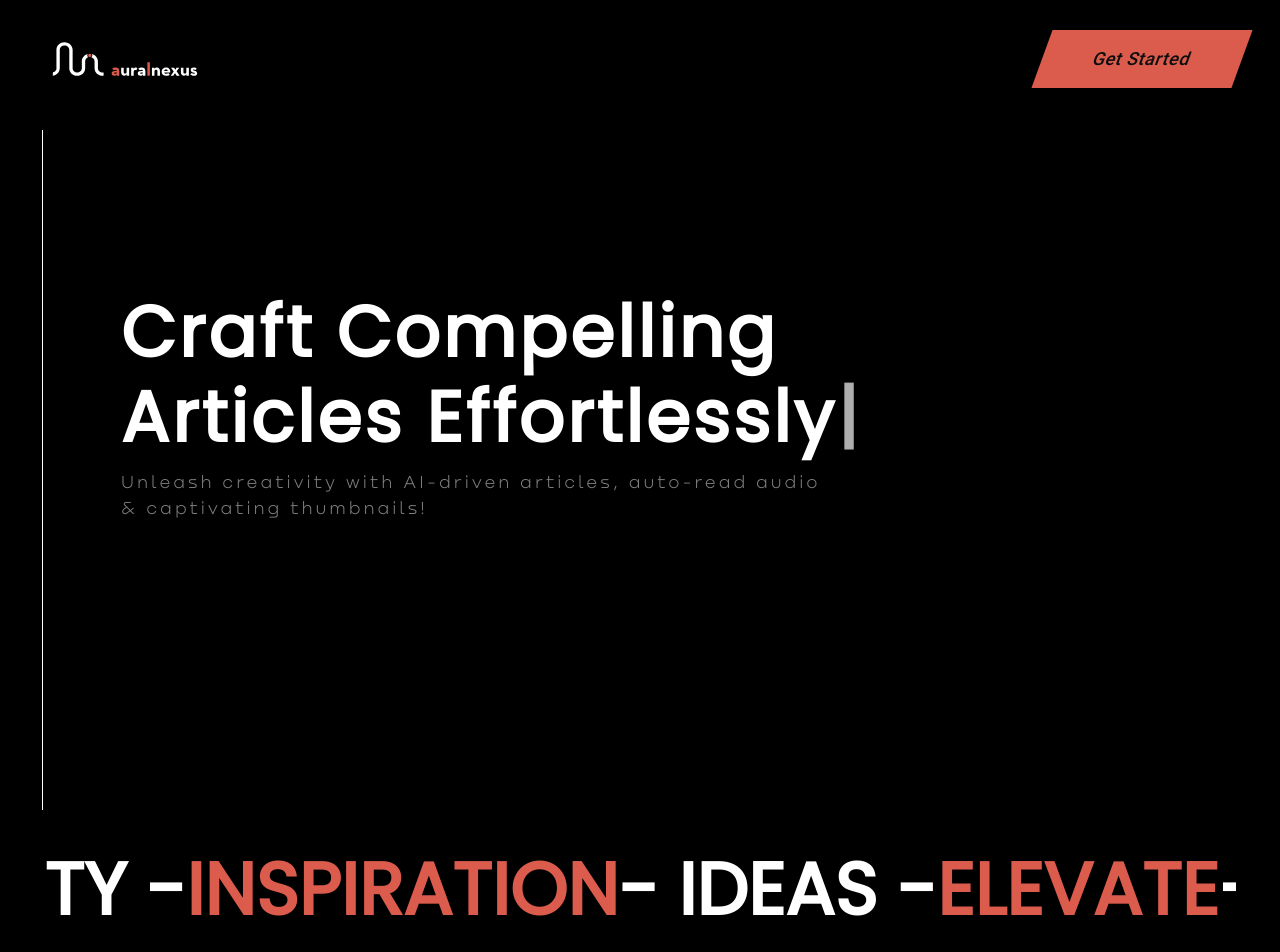
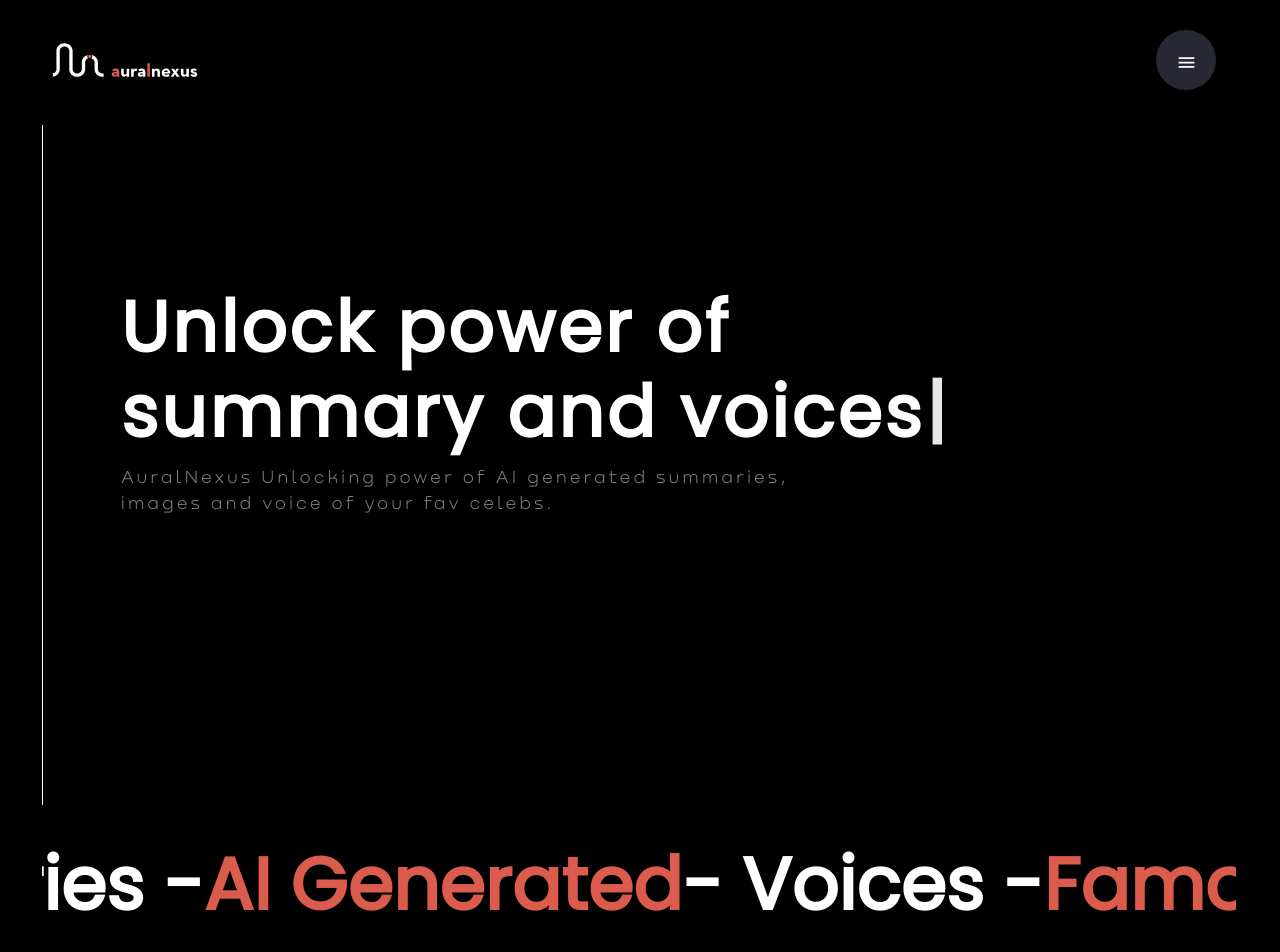
Before and after one commit to AbdulWahabRaza0/playIn, a Next.js app: page / in a window 1280 px wide. Shown: the top 952 px of the page. Built offline with nearby package versions, Linux system fonts and the light colour scheme; a web font is replaced by a local one.

Commit message:
setting up things

```diff
--- a/app/layout.tsx
+++ b/app/layout.tsx
@@ -1,22 +1,26 @@
-import './globals.css'
-import type { Metadata } from 'next'
-import { Inter } from 'next/font/google'
+import "./globals.css";
+import type { Metadata } from "next";
+import { Inter } from "next/font/google";
 
-const inter = Inter({ subsets: ['latin'] })
+const inter = Inter({ subsets: ["latin"] });
 
 export const metadata: Metadata = {
-  title: 'Create Next App',
-  description: 'Generated by create next app',
-}
+  title: "Create Next App",
+  description: "Generated by create next app",
+};
 
 export default function RootLayout({
   children,
 }: {
-  children: React.ReactNode
+  children: React.ReactNode;
 }) {
   return (
     <html lang="en">
+      <head>
+        <title>Auralnexus</title>
+        <link rel="shortcut icon" href="/assets/logo.svg" type="image/x-icon" />
+      </head>
       <body className={inter.className}>{children}</body>
     </html>
-  )
+  );
 }
--- a/app/page.tsx
+++ b/app/page.tsx
@@ -17,8 +17,11 @@ import { H1, P } from "@/components/Typography";
 import { PrimaryButton } from "@/components/Buttons";
 import AddIcon from "@mui/icons-material/Add";
 import RemoveIcon from "@mui/icons-material/Remove";
+import LinkedInIcon from "@mui/icons-material/LinkedIn";
 import ShopIcon from "@mui/icons-material/Shop";
 import "bootstrap/dist/css/bootstrap.min.css";
+import AOS from "aos";
+import "aos/dist/aos.css";
 const Header1Data = [
   {
     headline: "Effortless Summaries",
@@ -82,6 +85,8 @@ export default function Home() {
     query: "(max-width: 752px)",
   });
   useEffect(() => {
+    AOS.init();
+    AOS.refresh();
     setMount(true);
   }, []);
   return (
@@ -90,7 +95,7 @@ export default function Home() {
         <Navbar />
         <Wrapper>
           <Container>
-            <Spacer height="100px" />
+            <Spacer height="10px" />
             <Wrapper
               height="auto"
               className="d-flex flex-row align-items-center"
@@ -115,7 +120,7 @@ export default function Home() {
                     weight="700"
                   >
                     <TypeWriterComp
-                      text={"Craft Compelling Articles Effortlessly"}
+                      text={"Unlock power of summary and voices"}
                     />
                   </H1>
 
@@ -127,8 +132,9 @@ export default function Home() {
                     color="gray"
                     className={`${isResponsive && "mt-2"}`}
                   >
-                    Unleash creativity with AI-driven articles, auto-read audio
-                    <br />& captivating thumbnails!
+                    AuralNexus Unlocking power of AI generated summaries,
+                    <br />
+                    images and voice of your fav celebs.
                   </P>
                   {isResponsive && (
                     <Wrapper className="mt-2">
@@ -155,10 +161,10 @@ export default function Home() {
                   weight="bold"
                   family="'Poppins','sans-serif'"
                 >
-                  CREATIVITY -<span className="text-orange">INSPIRATION</span>-
-                  IDEAS -<span className="text-orange">ELEVATE</span>- CONTENT -
-                  <span className="text-orange">ENGAGE</span>- WRITING -
-                  <span className="text-orange">AUTOMATED</span>- INSIGHTS -
+                  Summaries -<span className="text-orange">AI Generated</span>-
+                  Voices -<span className="text-orange">Famous</span>- CONTENT -
+                  <span className="text-orange">Automated</span>- Images -
+                  <span className="text-orange">AuralNexus</span>- INSIGHTS -
                   <span className="text-orange">OPTIMIZE</span>-
                 </H1>
               </MarqueeSlider>
@@ -177,7 +183,7 @@ export default function Home() {
                   return (
                     <>
                       <Wrapper
-                        border="1px solid gray"
+                        border="1px solid white"
                         pt="20px"
                         pb="20px"
                         ps="20px"
@@ -185,6 +191,7 @@ export default function Home() {
                         borderRadius="10px"
                         height="200px"
                         width={isResponsive ? "300px" : "400px"}
+                        // style={{ boxShadow: "1px 3px 3px #D6D6D4" }}
                       >
                         <Wrapper
                           key={index}
@@ -214,58 +221,7 @@ export default function Home() {
                 </Wrapper>
               </Wrapper>
             </Wrapper>
-            {/* <Wrapper id="section-2" mt={"10%"}>
-              <Row className="text-center align-items-center">
-                <Col md={6}>
-                  <Wrapper className="d-flex flex-column align-items-center">
-                    <H1
-                      fontSize={isResponsive ? "31px" : "51px"}
-                      ls="4px"
-                      lHeight={isResponsive ? "41px" : "81px"}
-                      family="'Poppins','sans-serif'"
-                    >
-                      Creative Writing to
-                      <br /> Lucrative Earnings
-                    </H1>
-                    <Wrapper position="relative">
-                      <Wrapper
-                        position="absolute"
-                        fontColor="gray"
-                        fontSize={isResponsive ? "21px" : "24px"}
-                        mt="80px"
-                        ms="80px"
-                        className="text-start"
-                        ls="1px"
-                        lHeight={isResponsive ? "41px" : "51px"}
-                        family="'Nekst','sans-serif'"
-                      >
-                        A simple gameplan:
-                        <br />
-                        Writing to Real $$$
-                      </Wrapper>
-                      <Wrapper position="relative">
-                        <Image src="/assets/header1.svg" alt="header1" />
-                      </Wrapper>
-                    </Wrapper>
-                  </Wrapper>
-                </Col>
-                <Col md={6} className="align-slef-start">
-                  <Wrapper className="d-flex flex-column align-items-center justify-content-center gap-4">
-                    {Header1Data.map((val, index) => {
-                      return (
-                        <>
-                          <SimpleCard
-                            key={index}
-                            imgSrc={"/assets/bullet.png"}
-                            text={val.text}
-                          />
-                        </>
-                      );
-                    })}
-                  </Wrapper>
-                </Col>
-              </Row>
-            </Wrapper> */}
+
             <Wrapper id="marquee" mt={isResponsive ? "15%" : "10%"}>
               <MarqueeSlider>
                 <H1
@@ -280,95 +236,9 @@ export default function Home() {
                 </H1>
               </MarqueeSlider>
             </Wrapper>
-            {/* <Wrapper id="section-3" mt={isResponsive ? "15%" : "10%"}>
-              <Wrapper ps={isResponsive ? "1.5rem" : "5rem"}>
-                <Row className="text-center align-items-center flex-wrap-reverse">
-                  <Col md={6} sm={6} lg={6}>
-                    <Wrapper width="100%" className="d-flex flex-column gap-4">
-                      {Section2Data.map((val, index) => {
-                        return (
-                          <>
-                            <Wrapper key={index}>
-                              <Wrapper
-                                className="d-flex flex-row align-items-start justify-content-between"
-                                pt="40px"
-                                pb="40px"
-                                ps="20px"
-                                pe="20px"
-                                width="90%"
-                                bg={index === questionState ? "#db5c4d" : ""}
-                                border="1px solid white"
-                              >
-                                <Wrapper className="text-start">
-                                  <H1
-                                    ls="1px"
-                                    fontSize={isResponsive ? "21px" : "27px"}
-                                    family="'Poppins','sans-serif'"
-                                  >
-                                    {val.heading}
-                                  </H1>
-                                </Wrapper>
-                                <Wrapper ms="10%" mt="5px">
-                                  {index == questionState ? (
-                                    <RemoveIcon
-                                      onClick={() => {
-                                        setQuestionState(-1);
-                                      }}
-                                      style={{
-                                        fontSize: "31px",
-                                        cursor: "pointer",
-                                      }}
-                                    />
-                                  ) : (
-                                    <AddIcon
-                                      onClick={() => {
-                                        setQuestionState(index);
-                                      }}
-                                      style={{
-                                        fontSize: "31px",
-                                        cursor: "pointer",
-                                      }}
-                                    />
-                                  )}
-                                </Wrapper>
-                              </Wrapper>
-                              {index === questionState && (
-                                <Wrapper
-                                  width="90%"
-                                  pt="40px"
-                                  pb="40px"
-                                  ps="20px"
-                                  pe="20px"
-                                  border="1px solid white"
-                                  family="'Organeto','sans-serif'"
-                                  className="text-start"
-                                  fontColor="gray"
-                                  fontSize="16px"
-                                >
-                                  {val.desc}
-                                </Wrapper>
-                              )}
-                            </Wrapper>
-                          </>
-                        );
-                      })}
-                    </Wrapper>
-                  </Col>
-                  <Col md={6}>
-                    <Image
-                      src="/assets/question.gif"
-                      alt="question"
-                      className="img-fluid"
-                      width={isResponsive ? 300 : 600}
-                      height={700}
-                    />
-                  </Col>
-                </Row>
-              </Wrapper>
-            </Wrapper> */}
-            {/* <Spacer height="100vh" /> */}
           </Container>
           <Wrapper
+            id="experience"
             mt={isResponsive ? "10%" : "3%"}
             bg="white"
             width="100%"
@@ -390,7 +260,7 @@ export default function Home() {
           <Container>
             <Wrapper>
               <Wrapper
-                className="d-flex flex-row align-items-center justify-content-center mt-4"
+                className="d-flex flex-row align-items-center justify-content-center mt-5"
                 mb="7%"
               >
                 <H1
@@ -398,12 +268,13 @@ export default function Home() {
                   family="'Poppins','sans-serif'"
                   color="#db5c4d"
                 >
-                  Meet Team
+                  Meet the Visionaries behind AuralNexus
                 </H1>
               </Wrapper>
               <Wrapper
-                ms={isResponsive ? "" : "17%"}
-                me={isResponsive ? "" : "17%"}
+                id="team"
+                ms={isResponsive ? "" : "10%"}
+                me={isResponsive ? "" : "10%"}
               >
                 <Wrapper
                   className={`d-flex flex-row align-items-center flex-wrap ${
@@ -417,7 +288,6 @@ export default function Home() {
                       <>
                         <Wrapper
                           key={index}
-                          border="1px solid gray"
                           pt="20px"
                           pb="20px"
                           ps="20px"
@@ -426,24 +296,58 @@ export default function Home() {
                           height="300px"
                           width="250px"
                         >
-                          <Wrapper className="d-flex flex-column align-items-center justify-content-center gap-4">
+                          <Wrapper
+                            className={`d-flex flex-column ${
+                              index === 1
+                                ? "align-items-start"
+                                : "align-items-end"
+                            } justify-content-end gap-4`}
+                          >
+                            <Wrapper position="relative">
                               <Image
                                 src={val.profile}
                                 alt="haider"
-                              width="150px"
-                              height="150px"
-                              className="rounded-5 img-fluid"
+                                width="300px"
+                                height="300px"
+                                className="rounded-5"
                               />
+                            </Wrapper>
+                            <Wrapper
+                              position="absolute"
+                              // style={{ bottom: 10 }}
+                              bg="black"
+                              ps="30px"
+                              pe="30px"
+                              pt="20px"
+                              pb="20px"
+                            >
                               <H1
-                              className="text-center"
+                                className={`mb-0 ${
+                                  index === 1 ? "text-start" : "text-end"
+                                }`}
                                 fontSize="31px"
                                 family="'Poppins','sans-serif'"
                               >
                                 {val.name}
                               </H1>
-                            <P color="gray" className="mb-0 text-center">
+                              <P
+                                color="gray"
+                                className={`mb-0 ${
+                                  index === 1 ? "text-start" : "text-end"
+                                }`}
+                              >
                                 {val.desc}
                               </P>
+                              <Wrapper
+                                className={`d-flex flex-row align-items-center ${
+                                  index === 1
+                                    ? "justify-content-start"
+                                    : "justify-content-end"
+                                } mt-2`}
+                              >
+                                <LinkedInIcon />
+                              </Wrapper>
+                            </Wrapper>
                           </Wrapper>
                         </Wrapper>
                       </>
@@ -452,6 +356,18 @@ export default function Home() {
                 </Wrapper>
               </Wrapper>
             </Wrapper>
+            <Wrapper
+              className="d-flex flex-column align-items-center justify-content-center"
+              mt="10rem"
+            >
+              <H1
+                fontSize="51px"
+                family="'Poppins','sans-serif'"
+                color="#db5c4d"
+              >
+                Contact Us
+              </H1>
+            </Wrapper>
             <Spacer height="100vh" />
           </Container>
         </Wrapper>
--- a/components/Layout.tsx
+++ b/components/Layout.tsx
@@ -29,6 +29,7 @@ interface WrapperProps {
   position?: string;
   top?: any;
   family?: string;
+  transition?: boolean;
 }
 const Wrapper = styled.div<WrapperProps>`
   width: ${(props) => (props.width ? props.width : "")};
@@ -53,6 +54,7 @@ const Wrapper = styled.div<WrapperProps>`
   position: ${(props) => props.position && props.position};
   line-height: ${(props) => props.lHeight && props.lHeight};
   background: ${(props) => props.bg && props.bg};
+  transition: ${(props) => props.transition && "background-color 0.5s ease"};
   font-family: ${(props) =>
     props.family ? props.family : "'Nekst','sans-serif'"};
   top: ${(props) => props.top && props.top};
--- a/components/Navbar.tsx
+++ b/components/Navbar.tsx
@@ -1,18 +1,22 @@
 "use client";
-import React from "react";
+import React, { useState } from "react";
 import { Wrapper, useMediaQuery, Image } from "./Layout";
 import { PrimaryButton } from "./Buttons";
+import { P } from "./Typography";
+import MenuIcon from "@mui/icons-material/Menu";
+import CloseIcon from "@mui/icons-material/Close";
 const Navbar = () => {
+  const [open, setOpen] = useState(false);
   const isResponsive = useMediaQuery({
     query: "(max-width: 752px)",
   });
   return (
     <>
-      <Wrapper width="100%" zIndex={100} position="fixed" top="0" bg="black">
+      <Wrapper width="100%" bg="black">
         <Wrapper
           ps={isResponsive ? "30px" : "50px"}
           pe="3%"
-          pt="30px"
+          pt="35px"
           className="d-flex flex-row align-items-center justify-content-between"
         >
           <Image
@@ -21,16 +25,74 @@ const Navbar = () => {
             width={150}
             height={50}
           />
-          {!isResponsive && (
+          <Wrapper
+            zIndex={100}
+            style={{ position: "fixed", right: "5%" }}
+            className="d-flex flex-row align-items-center justify-content-center"
+          >
+            {open ? (
+              <>
+                <Wrapper
+                  bg="#282834"
+                  borderRadius="40px"
+                  height="60px"
+                  className="d-flex flex-row align-items-center justify-content-center ps-4 pe-4 gap-4"
+                >
+                  <P
+                    className="mb-0"
+                    style={{ cursor: "pointer" }}
+                    hover={true}
+                  >
+                    Get Started
+                  </P>
+                  <Wrapper
+                    // transition={true}
+                    data-aos="flip-left"
+                    style={{ cursor: "pointer" }}
+                    onClick={() => {
+                      setOpen(false);
+                    }}
+                  >
+                    <CloseIcon style={{ transition: "all 0.5s ease" }} />
+                  </Wrapper>
+                </Wrapper>
+              </>
+            ) : (
+              <Wrapper
+                bg="#282834"
+                borderRadius="50%"
+                width="60px"
+                height="60px"
+                style={{ cursor: "pointer" }}
+                className="d-flex flex-row align-items-center justify-content-center"
+                onClick={() => {
+                  setOpen(true);
+                }}
+              >
+                <Wrapper data-aos="flip-left">
+                  <MenuIcon
+                    className="mb-0"
+                    style={{
+                      fontSize: "21px",
+                    }}
+                  />
+                </Wrapper>
+              </Wrapper>
+            )}
+          </Wrapper>
+          {/* {!isResponsive && (
             <PrimaryButton
               transform={true}
               weight="500"
               fontSize="18px"
               borderRadius="0px"
+              fontColor="#242a2e"
+              width="160px"
+              height="45px"
             >
               Get Started
             </PrimaryButton>
-          )}
+          )} */}
         </Wrapper>
       </Wrapper>
     </>
--- a/components/Typography.tsx
+++ b/components/Typography.tsx
@@ -8,6 +8,7 @@ export interface Props {
   hoverBg?: string;
   ls?: string;
   family?: string;
+  hover?: boolean;
 }
 const H1 = styled.h1<Props>`
   font-style: normal;
@@ -44,5 +45,9 @@ const P = styled.p<Props>`
   font-family: ${(props) =>
     props.family ? props.family : "'Nekst','sans-serif'"};
   margin-bottom: 0px;
+  &:hover {
+    text-decoration: ${(props) => props.hover && "underline"};
+    opacity: ${(props) => props.hover && "0.8"};
+  }
 `;
 export { H1, H2, H3, P };
--- a/package.json
+++ b/package.json
@@ -15,6 +15,7 @@
     "@mui/material": "^5.14.1",
     "@types/react": "^18.2.15",
     "@types/react-dom": "^18.2.7",
+    "aos": "^2.3.4",
     "bootstrap": "^5.3.0",
     "eslint": "^8.45.0",
     "eslint-config-next": "^13.4.10",
@@ -29,6 +30,7 @@
     "typewriter-effect": "^2.20.1"
   },
   "devDependencies": {
+    "@types/aos": "^3.0.4",
     "@types/node": "20.4.2"
   }
 }
```
Also changed, not shown: 1 other file (tests, documents, lock files or other folders). Lines whose indentation alone changed are shown as unchanged.
